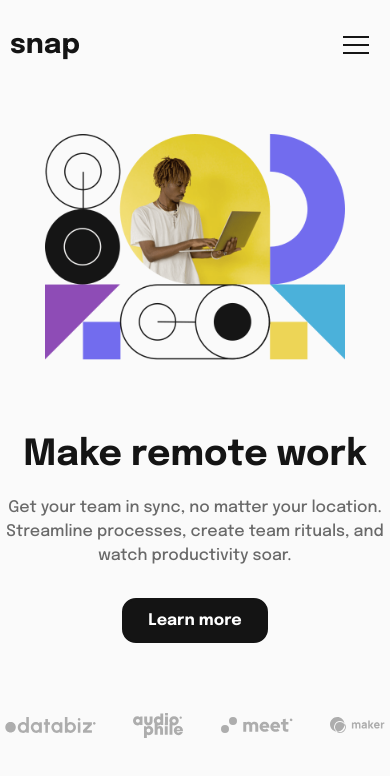
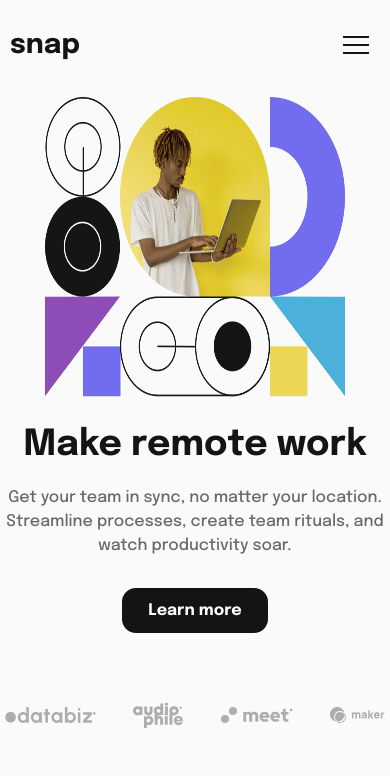
Before and after one commit to Abduols/dropdown-navigation, a plain HTML site: page index.html in a window 390 px wide. Drawn offline with Linux system fonts and the light colour scheme.

Commit message:
project completed

```diff
--- a/src/css/style.css
+++ b/src/css/style.css
@@ -459,7 +459,7 @@ img {
 	}
 
 	.hero {
-		padding-top: 10px;
+		padding-top: 0;
 		align-items: center;
 		margin: 0;
 	}
@@ -506,16 +506,10 @@ img {
 	}
 
 	/* Image for mobile */
-	.image {
-		width: 100%;
-		justify-content: center;
-	}
-
 	.image img {
 		width: 100%;
 		max-height: 300px;
 		position: top;
-		object-fit: contain;
 		content: url("../assets/images/image-hero-mobile.png");
 	}
 }
```
Also changed, not shown: design/mobile-design.jpg.
